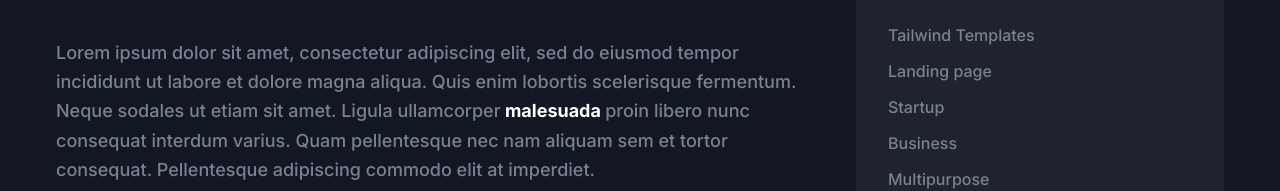
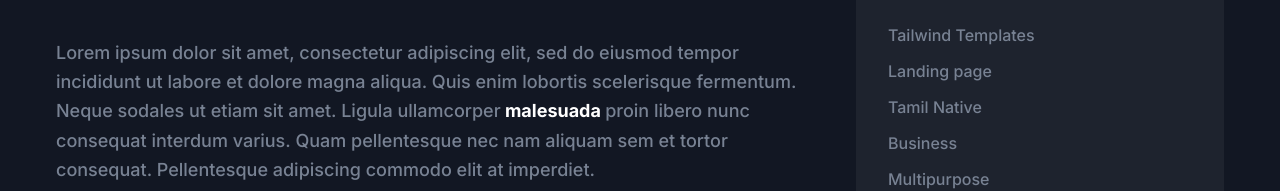
Before and after one commit to Aravin/tamil-native, a Next.js app in the folder client/: page /blog-sidebar in a window 1280 px wide. Shown: the part 868-1059 px from the top of the page. Built offline with nearby package versions, Linux system fonts and the light colour scheme.

Commit message:
updated title

```diff
--- a/client/app/blog-sidebar/page.tsx
+++ b/client/app/blog-sidebar/page.tsx
@@ -425,7 +425,7 @@ const BlogSidebarPage = () => {
                       href="#0"
                       className="mb-3 inline-block text-base font-medium text-body-color hover:text-primary"
                     >
-                      Startup
+                      Tamil Native
                     </a>
                   </li>
                   <li>
```
